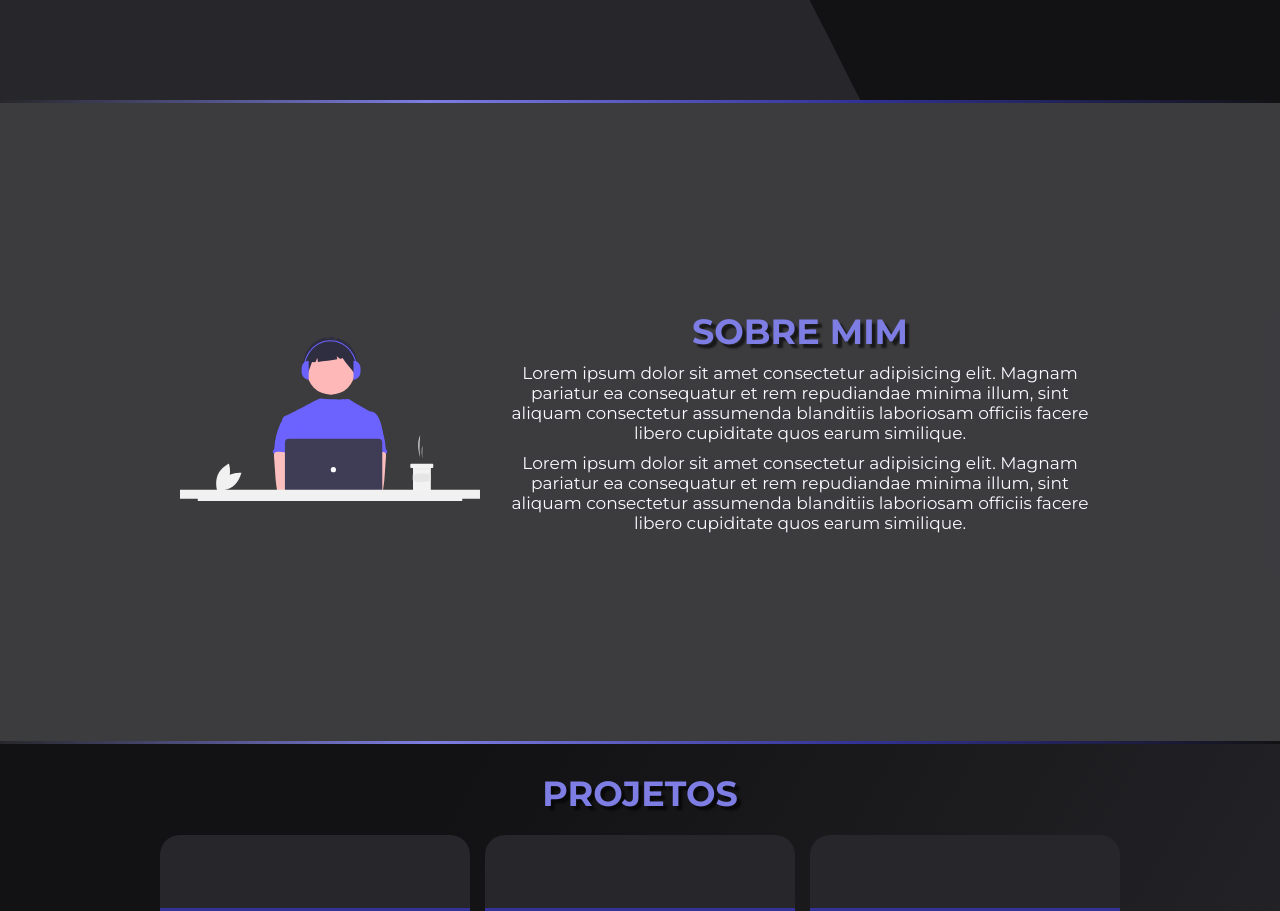
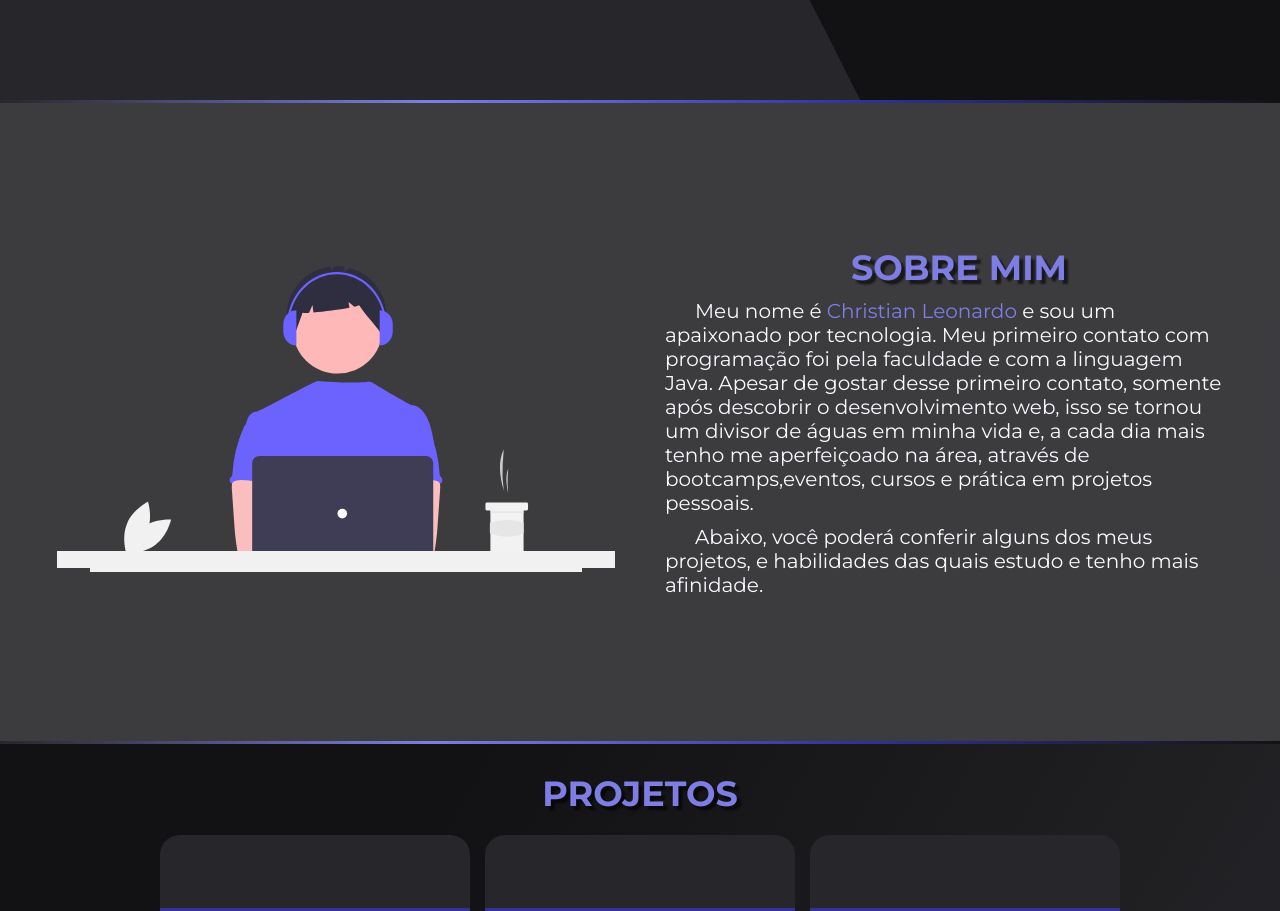
Before and after one commit to whyleonardo/site-portfolio, a website built with Vite: page src/index.html in a window 1280 px wide. Shown: the part 700-1611 px from the top of the page. Built offline with nearby package versions, Linux system fonts and the light colour scheme; some packages are replaced by stand-ins of ours; a web font is replaced by a local one.

Commit message:
feat: some changes in about section

```diff
--- a/src/index.html
+++ b/src/index.html
@@ -206,16 +206,17 @@ c-0.1,0.1-0.1,0.2-0.2,0.3C13.5,8.9,13.3,9,13,9z"
           <div class="text">
             <h2>Sobre mim</h2>
             <p>
-              Lorem ipsum dolor sit amet consectetur adipisicing elit. Magnam
-              pariatur ea consequatur et rem repudiandae minima illum, sint
-              aliquam consectetur assumenda blanditiis laboriosam officiis
-              facere libero cupiditate quos earum similique.
+              Meu nome é <span>Christian Leonardo</span> e sou um apaixonado por
+              tecnologia. Meu primeiro contato com programação foi pela
+              faculdade e com a linguagem Java. Apesar de gostar desse primeiro
+              contato, somente após descobrir o desenvolvimento web, isso se
+              tornou um divisor de águas em minha vida e, a cada dia mais tenho
+              me aperfeiçoado na área, através de bootcamps,eventos, cursos e
+              prática em projetos pessoais.
             </p>
             <p class="paragraph_2">
-              Lorem ipsum dolor sit amet consectetur adipisicing elit. Magnam
-              pariatur ea consequatur et rem repudiandae minima illum, sint
-              aliquam consectetur assumenda blanditiis laboriosam officiis
-              facere libero cupiditate quos earum similique.
+              Abaixo, você poderá conferir alguns dos meus projetos, e
+              habilidades das quais estudo e tenho mais afinidade.
             </p>
           </div>
         </div>
@@ -303,10 +304,10 @@ c-0.1,0.1-0.1,0.2-0.2,0.3C13.5,8.9,13.3,9,13,9z"
           </div>
 
           <div class="icons-wrapper">
-            <a href="">
+            <a href="https://www.linkedin.com/in/christianlsb/" target="_blank">
               <i class="icon-linkedin"></i>
             </a>
-            <a href="">
+            <a href="https://github.com/whyleonardo" target="_blank">
               <i class="icon-github"></i>
             </a>
           </div>
--- a/src/styles/about.scss
+++ b/src/styles/about.scss
@@ -24,6 +24,10 @@
     p {
       @include paragraph-style;
       text-align: center;
+
+      span {
+        color: $brand_color_secondary;
+      }
     }
   }
 }
@@ -40,17 +44,30 @@
     .about-wrapper {
       display: flex;
       flex-direction: row;
+      justify-content: center;
+      gap: 5rem;
+      padding-inline: 2rem;
+
+      div {
+        width: 45%;
+
+        img {
+          width: 100%;
+        }
+      }
 
       .text {
         display: flex;
         flex-direction: column;
         gap: 1rem;
-        max-width: 60rem;
+        max-width: 61rem;
+        text-indent: 3rem;
       }
 
 
       p {
-        text-align: center;
+        text-align: start;
+        font-size: 2rem;
       }
     }
   }
```
